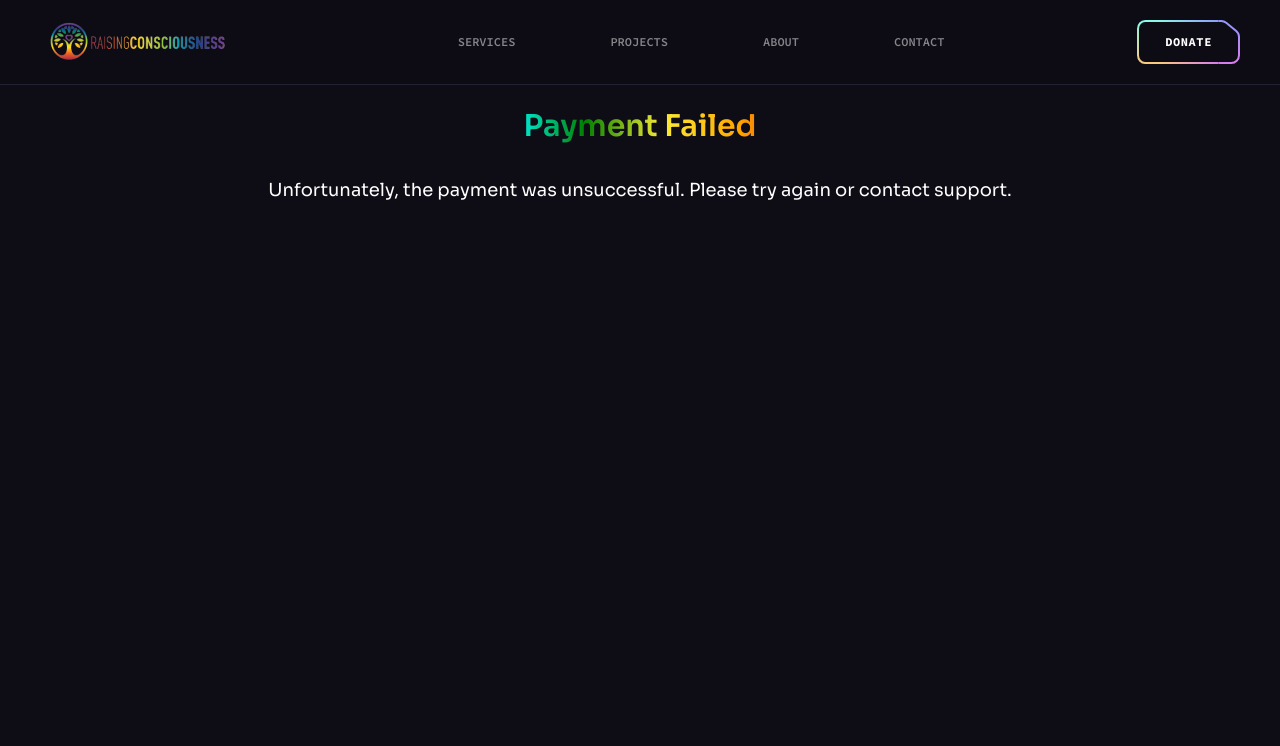
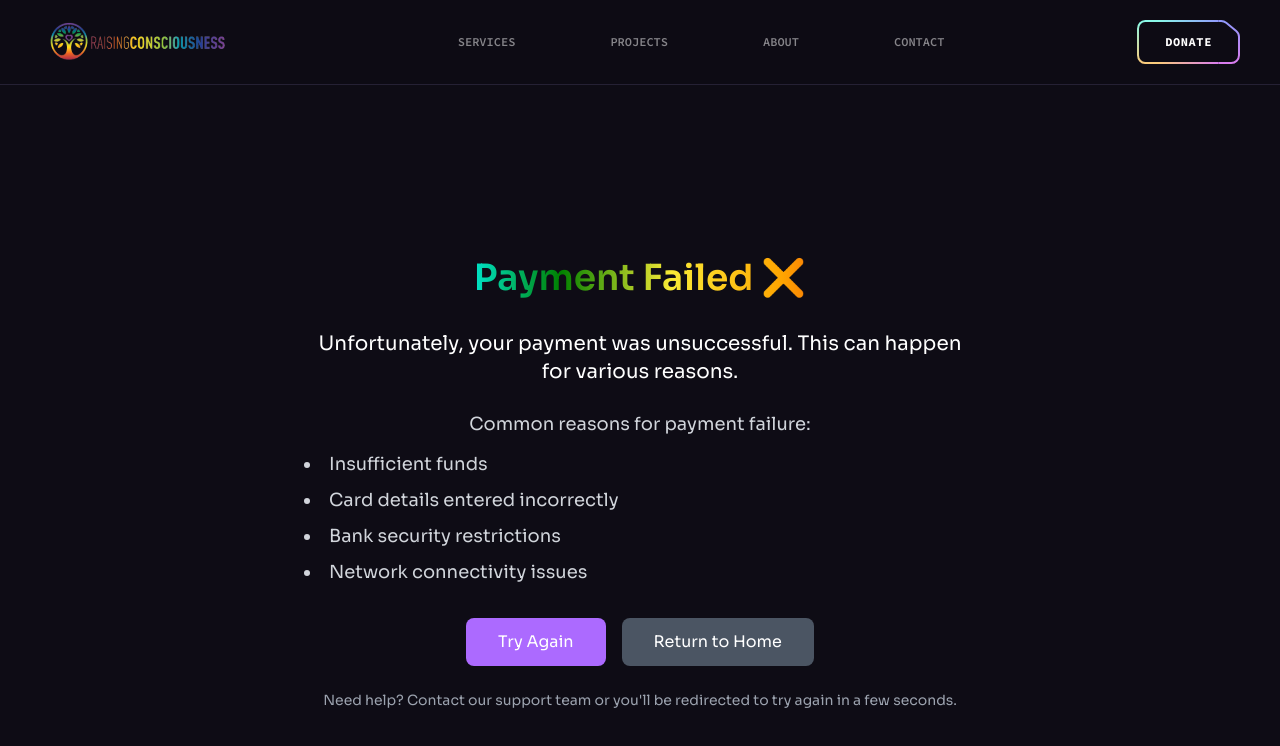
Before and after one commit to TyronThome/Raising-Consciousness, a React (Vite) app: page /failure in a window 1280 px wide. Shown: the top 746 px of the page. Built offline with nearby package versions, Linux system fonts and the light colour scheme.

Commit message:
services solutions

```diff
--- a/src/pages/Donate.jsx
+++ b/src/pages/Donate.jsx
@@ -2,10 +2,13 @@ import { useEffect, useState } from "react";
 import axios from "axios";
 import toast from "react-hot-toast";
 import Carousel from "../components/Carousel";
+import { useNavigate } from "react-router-dom";
 
 const Donate = () => {
   const [amount, setAmount] = useState(0);
   const [email, setEmail] = useState("");
+  const [isProcessing, setIsProcessing] = useState(false);
+  const navigate = useNavigate();
 
   useEffect(() => {
     if (window.YocoSDK) {
@@ -23,10 +26,17 @@ const Donate = () => {
       return;
     }
 
+    if (!email) {
+      toast.error("Please enter your email address.");
+      return;
+    }
+
     if (!window.yoco) {
       toast.error("Yoco SDK is not loaded.");
       return;
     }
+
+    setIsProcessing(true);
 
     window.yoco.showPopup({
       amountInCents: amount * 100,
@@ -36,23 +46,35 @@ const Donate = () => {
       callback: async (result) => {
         if (result.error) {
           toast.error(`Payment failed: ${result.error.message}`);
+          setIsProcessing(false);
         } else {
           try {
+            // Process the payment with the token from the popup
             const response = await axios.post("/api/charges", {
               token: result.id,
               amountInCents: amount * 100,
               email: email,
             });
 
-            if (response.data.redirectUrl) {
-              window.location.href = response.data.redirectUrl;
+            if (
+              response.data.success &&
+              response.data.status === "successful"
+            ) {
+              toast.success("Payment successful! Thank you for your donation.");
+              // Redirect to success page
+              navigate("/success");
             } else {
-              toast.error("Failed to initiate payment. Please try again.");
+              toast.error("Payment failed. Please try again.");
             }
           } catch (error) {
+            console.error("Payment processing error:", error);
             toast.error(
               `Error: ${error.response?.data?.message || error.message}`
             );
+            // Redirect to failure page on error
+            navigate("/failure");
+          } finally {
+            setIsProcessing(false);
           }
         }
       },
@@ -79,6 +101,7 @@ const Donate = () => {
               placeholder="Enter amount"
               required
               className="text-n-1"
+              disabled={isProcessing}
             />
           </div>
           <div className="flex gap-5">
@@ -91,13 +114,17 @@ const Donate = () => {
               placeholder="Enter your email"
               required
               className="text-n-1"
+              disabled={isProcessing}
             />
           </div>
           <button
             type="submit"
-            className="px-8 py-3 bg-color-1 text-white rounded-lg hover:bg-color-2 hover:text-black hover:font-bold transition-colors"
+            disabled={isProcessing}
+            className={`px-8 py-3 bg-color-1 text-white rounded-lg hover:bg-color-2 hover:text-black hover:font-bold transition-colors ${
+              isProcessing ? "opacity-50 cursor-not-allowed" : ""
+            }`}
           >
-            Donate Now
+            {isProcessing ? "Processing..." : "Donate Now"}
           </button>
         </form>
       </div>
--- a/src/pages/FailurePage.jsx
+++ b/src/pages/FailurePage.jsx
@@ -1,13 +1,56 @@
+import { useNavigate } from "react-router-dom";
+import { useEffect } from "react";
+
 const FailurePage = () => {
+  const navigate = useNavigate();
+
+  useEffect(() => {
+    // Optional: Auto-redirect to donate page after some time
+    const timer = setTimeout(() => {
+      navigate("/donate");
+    }, 15000); // Redirect after 15 seconds
+
+    return () => clearTimeout(timer);
+  }, [navigate]);
+
   return (
-    <div className="container mx-auto p-6">
-      <h1 className="text-3xl font-bold text-center mb-8">
-        <span className="gradient-animation">Payment Failed</span>
-      </h1>
-      <p className="text-lg text-center mb-8">
-        Unfortunately, the payment was unsuccessful. Please try again or contact
-        support.
-      </p>
+    <div className="container mx-auto p-6 min-h-screen flex flex-col justify-center items-center">
+      <div className="text-center max-w-2xl">
+        <h1 className="text-4xl font-bold mb-8">
+          <span className="gradient-animation">Payment Failed ❌</span>
+        </h1>
+        <p className="text-xl mb-6">
+          Unfortunately, your payment was unsuccessful. This can happen for
+          various reasons.
+        </p>
+        <div className="text-lg mb-8 text-gray-300 space-y-3">
+          <p>Common reasons for payment failure:</p>
+          <ul className="text-left list-disc list-inside space-y-2">
+            <li>Insufficient funds</li>
+            <li>Card details entered incorrectly</li>
+            <li>Bank security restrictions</li>
+            <li>Network connectivity issues</li>
+          </ul>
+        </div>
+        <div className="flex flex-col sm:flex-row gap-4 justify-center">
+          <button
+            onClick={() => navigate("/donate")}
+            className="px-8 py-3 bg-color-1 text-white rounded-lg hover:bg-color-2 hover:text-black hover:font-bold transition-colors"
+          >
+            Try Again
+          </button>
+          <button
+            onClick={() => navigate("/")}
+            className="px-8 py-3 bg-gray-600 text-white rounded-lg hover:bg-gray-500 transition-colors"
+          >
+            Return to Home
+          </button>
+        </div>
+        <p className="text-sm text-gray-400 mt-6">
+          Need help? Contact our support team or you&apos;ll be redirected to
+          try again in a few seconds.
+        </p>
+      </div>
     </div>
   );
 };
--- a/src/pages/SuccessPage.jsx
+++ b/src/pages/SuccessPage.jsx
@@ -1,12 +1,43 @@
+import { useNavigate } from "react-router-dom";
+import { useEffect } from "react";
+
 const SuccessPage = () => {
+  const navigate = useNavigate();
+
+  useEffect(() => {
+    // Optional: Auto-redirect to home page after a few seconds
+    const timer = setTimeout(() => {
+      navigate("/");
+    }, 10000); // Redirect after 10 seconds
+
+    return () => clearTimeout(timer);
+  }, [navigate]);
+
   return (
-    <div className="container mx-auto p-6">
-      <h1 className="text-3xl font-bold text-center mb-8">
-        <span className="gradient-animation">Payment Successful</span>
-      </h1>
-      <p className="text-lg text-center mb-8">
-        Thank you for your generous donation! Your support means a lot to us.
-      </p>
+    <div className="container mx-auto p-6 min-h-screen flex flex-col justify-center items-center">
+      <div className="text-center max-w-2xl">
+        <h1 className="text-4xl font-bold mb-8">
+          <span className="gradient-animation">Payment Successful! 🎉</span>
+        </h1>
+        <p className="text-xl mb-6">
+          Thank you for your generous donation! Your support means the world to
+          us.
+        </p>
+        <p className="text-lg mb-8 text-gray-300">
+          You should receive a confirmation email shortly. Your contribution
+          helps us continue our mission to raise consciousness.
+        </p>
+        <button
+          onClick={() => navigate("/")}
+          className="px-8 py-3 bg-color-1 text-white rounded-lg hover:bg-color-2 hover:text-black hover:font-bold transition-colors"
+        >
+          Return to Home
+        </button>
+        <p className="text-sm text-gray-400 mt-4">
+          You will be automatically redirected to the home page in a few
+          seconds.
+        </p>
+      </div>
     </div>
   );
 };
```
Also changed, not shown: api/charges/index.js (+28 -41 lines).
